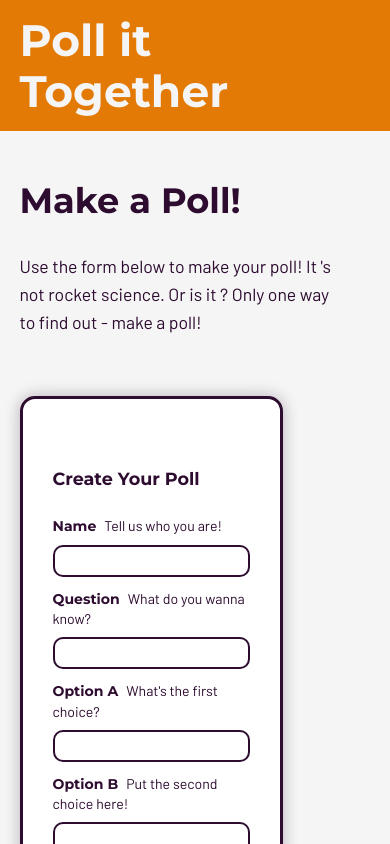
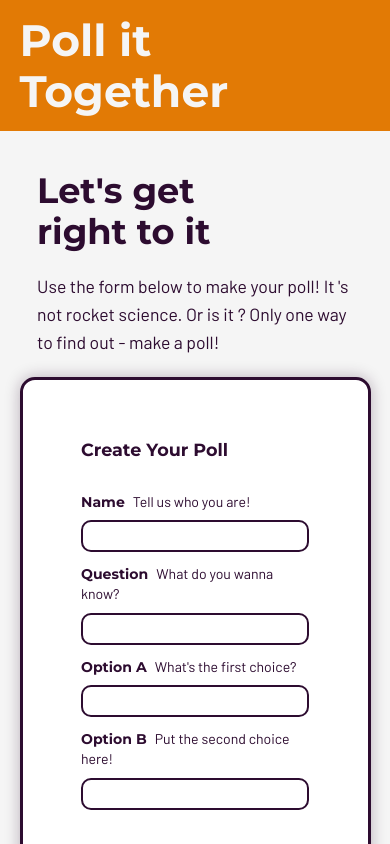
Before and after one commit to SergeChurkin-ca/poll-it, a React (Create React App) app: page /createpoll in a window 390 px wide. Shown: the top 844 px of the page. Built offline with nearby package versions, Linux system fonts and the light colour scheme.

Commit message:
Responsive styles for create poll and more tab index

```diff
--- a/src/CreatePoll.js
+++ b/src/CreatePoll.js
@@ -103,7 +103,7 @@ class CreatePoll extends Component {
         {(state.display === "form" || state.display === "modal") && (
           <section className="createPoll">
             <div className="copyWrapper">
-              <h2>Make a Poll!</h2>
+              <h1>Let's get right to it</h1>
               <p>
                 Use the form below to make your poll! It 's not rocket science.
                 Or is it ? Only one way to find out - make a poll!
--- a/src/Header.js
+++ b/src/Header.js
@@ -5,10 +5,10 @@ const Header = () => {
   return (
     <header>
       <div className="header">
-        <Link to="/anonymousVotingBooth">
+        <Link to="/anonymousVotingBooth" tabIndex="0">
           <p class="logo">Poll it Together</p>
         </Link>
-        <Link to="/createpoll" class="createLink">
+        <Link to="/createpoll" class="createLink" tabIndex="0">
           Create a Poll
         </Link>
       </div>
--- a/src/HomePage.js
+++ b/src/HomePage.js
@@ -13,7 +13,7 @@ class CreatePoll extends Component {
           <div className="copyContainer">
             <div className="copyWrapper">
               <h1>Create Polls & Share with Your Friends</h1>
-              <Link to="/createpoll" className="button">
+              <Link to="/createpoll" className="button" tabIndex="0">
                 Create Now!
               </Link>
             </div>
--- a/src/index.css
+++ b/src/index.css
@@ -450,94 +450,7 @@ header {
   right: -20em;
   top: 36%;
   width: 33%;
-}
-
-/* === POLL ANALYTICS COMPONENT === */
-
-.analytics {
-  background: white;
-  color: #2d0c30;
-  font-size: 2rem;
-}
-
-.analytics h2 {
-  padding: 50px 0 25px 0;
-}
-
-.analyticsInfo {
-  background: #f5f5f5;
-  border-radius: 20px;
-  margin: 30px auto;
-  padding: 25px 50px;
-  width: 90%;
-  border: 7px solid #2d0c30;
-  border-radius: 15px;
-}
-
-.analyticsInfo .copyWrapper {
-  width: 75%;
-}
-
-.analyticsInfo h2,
-.analyticsInfo p {
-  width: 100%;
-}
-
-.analyticsInfo h2 {
-  width: 25%;
-}
-
-.analytics p {
-  font-family: "Barlow", sans-serif;
-  margin: 10px;
-  line-height: 1.6;
-  font-size: calc(15px + (25 - 15) * ((100vw - 300px) / (1600 - 300)));
-}
-
-.pollQuestion {
-  font-size: 3.5rem;
-}
-
-.pollCounters {
-  display: flex;
-  font-family: "Montserrat", sans-serif;
-  justify-content: space-around;
-  margin: auto;
-  flex-wrap: wrap;
-  justify-content: center;
-}
-
-.count {
-  border-radius: 5px;
-  flex-basis: 32%;
-  text-align: center;
-  min-width: 100px;
-  margin: 5px 5px;
-}
-
-.count p {
-  line-height: normal;
-  width: auto;
-}
-
-.countA {
-  background: #eae100;
-  color: #2d0c30;
-}
-
-.countB {
-  background: #2d0c30;
-  color: #f5f5f5;
-}
-
-.countTotal {
-  background: #e27a05;
-  color: #f5f5f5;
-}
-
-p.countNum {
-  font-family: "Montserrat", sans-serif;
-  font-size: calc(25px + (70 - 25) * ((100vw - 300px) / (1600 - 300)));
+  max-width: 325px;
 }
 
 /* slide in effect of side sticker part2*/
@@ -545,10 +458,6 @@ p.countNum {
 main:hover .toCreatePoll {
   right: 0;
   transition-duration: 0.7s;
-}
-
-.toCreatePoll p {
-  padding: 5px 0;
 }
 
 /* === CREATE POLL COMPONENT === */
@@ -562,11 +471,11 @@ main:hover .toCreatePoll {
   align-items: flex-start;
   display: flex;
   justify-content: space-between;
-  height: 100vh;
-  padding-top: 10px;
+  max-width: 1400px;
+  height: 90vh;
+  padding: 50px 0;
   width: 90%;
   margin: 0 auto;
-  max-width: 1100px;
 }
 
 .createPollForm {
@@ -579,12 +488,12 @@ main:hover .toCreatePoll {
   margin: 20px 0;
   max-width: 700px;
   padding: 30px;
-  width: 75%;
+  width: 60%;
 }
 
 .createPoll .copyWrapper {
   float: left;
-  width: 40%;
+  width: 35%;
   padding-left: 50px;
   margin: 20px 0;
 }
@@ -805,7 +714,7 @@ p.countNum {
 /* === VIEW POLL COMPONENT === */
 
 .viewPoll {
-  background: white;
+  background: #ffffff;
   padding: 10vh;
   height: 85vh;
 }
@@ -935,7 +844,7 @@ p.countNum {
   }
 
   .homePage .block0 {
-    background: white;
+    background: #ffffff;
     padding: 15px 0;
   }
 
@@ -945,14 +854,15 @@ p.countNum {
   }
 
   .toCreatePoll {
-    border: 2px solid #2d0c30;
-    border-radius: 5px;
+    border: 3px solid #2d0c30;
+    border-radius: 15px;
     display: flex;
     justify-content: center;
     padding: 30px;
     position: static;
-    width: 90%;
+    width: 85%;
     margin: 0 auto;
+    max-width: none;
   }
 }
 
@@ -966,7 +876,7 @@ p.countNum {
   }
 }
 
-/* --- Analytics --- */
+/* === ANALYTICS MEDIA QUERIES ===*/
 @media (max-width: 600px) {
   .analyticsInfo .usersPollLink {
     font-size: 1.4rem;
@@ -998,18 +908,37 @@ p.countNum {
 
 /* --- Portrait tablet and small desktops --- */
 @media (max-width: 1024px) {
-  .createPoll p,
-  .createPoll h2 {
-    padding: 10px 0;
+  .createPoll {
+    flex-flow: row wrap;
+    height: auto;
+    padding: 20px 0;
+  }
+
+  .createPoll h1 {
     margin: 10px 0;
+  }
+
+  .createPoll .copyWrapper,
+  .createPollForm .copyWrapper {
+    margin: auto;
+  }
+
+  .createPoll .copyWrapper {
+    padding: 30px;
     max-width: 800px;
-  }
-  .createPoll .copyWrapper {
-    width: 60%;
-  }
-  .createPollForm .copyWrapper {
     width: 90%;
   }
+
+  .createPollForm .copyWrapper {
+    padding: 0;
+    width: 80%;
+  }
+
+  .createPollForm {
+    width: 100%;
+    margin: 15px auto;
+  }
+
   .createPollForm label {
     margin: 10px 0;
   }
@@ -1017,37 +946,45 @@ p.countNum {
 
 /* --- Landscape phone to portrait tablet --- */
 @media (max-width: 800px) {
-  header h1 {
-    font-size: 35px;
+  .createPoll {
+    height: auto;
+    flex-flow: row wrap;
+    padding: 30px 0 60px 0;
   }
-  .createPoll {
-    flex-direction: column;
-    height: auto;
-  }
+
   .createPoll .copyWrapper {
     float: none;
-    width: 90%;
-    padding-left: 0;
-    margin: 20px 0;
+    padding: 0;
+    margin: 15px 0;
+    margin: auto;
   }
-  .createPollForm .copyWrapper {
-    margin: 15px auto;
+
+  .createPollForm {
     width: 100%;
+    margin: 10px auto;
   }
+
   .createPollForm input {
     font-size: 1.8rem;
   }
+
   .createPollForm h2 {
     font-size: 2rem;
   }
+
   .createPollForm h2,
   .createPollForm p {
     margin: 0 auto;
   }
+
+  .createPollForm .buttonContainer {
+    width: 100%;
+  }
+
   .createPollForm button {
     padding: 10px 0;
     padding-bottom: 10px;
-    flex: 1 0 100px;
+    width: 48%;
   }
 }
 
```
